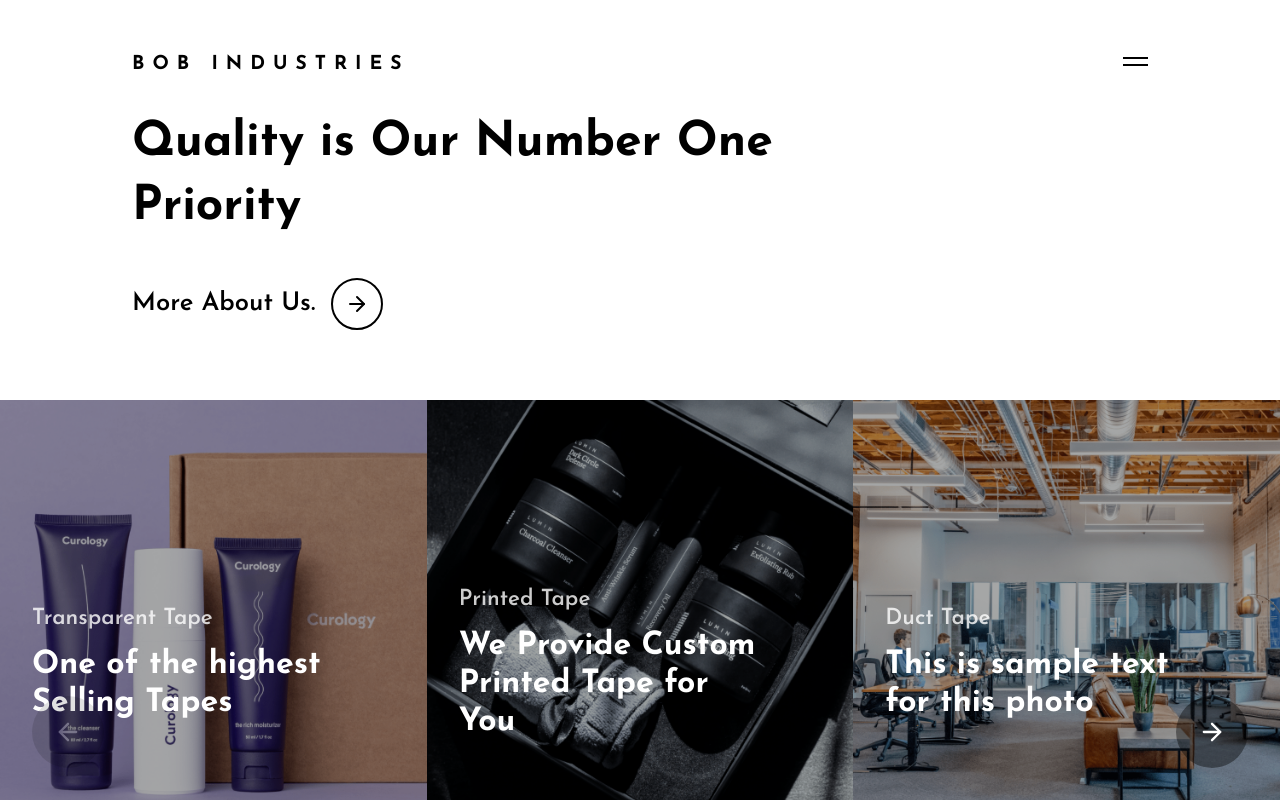
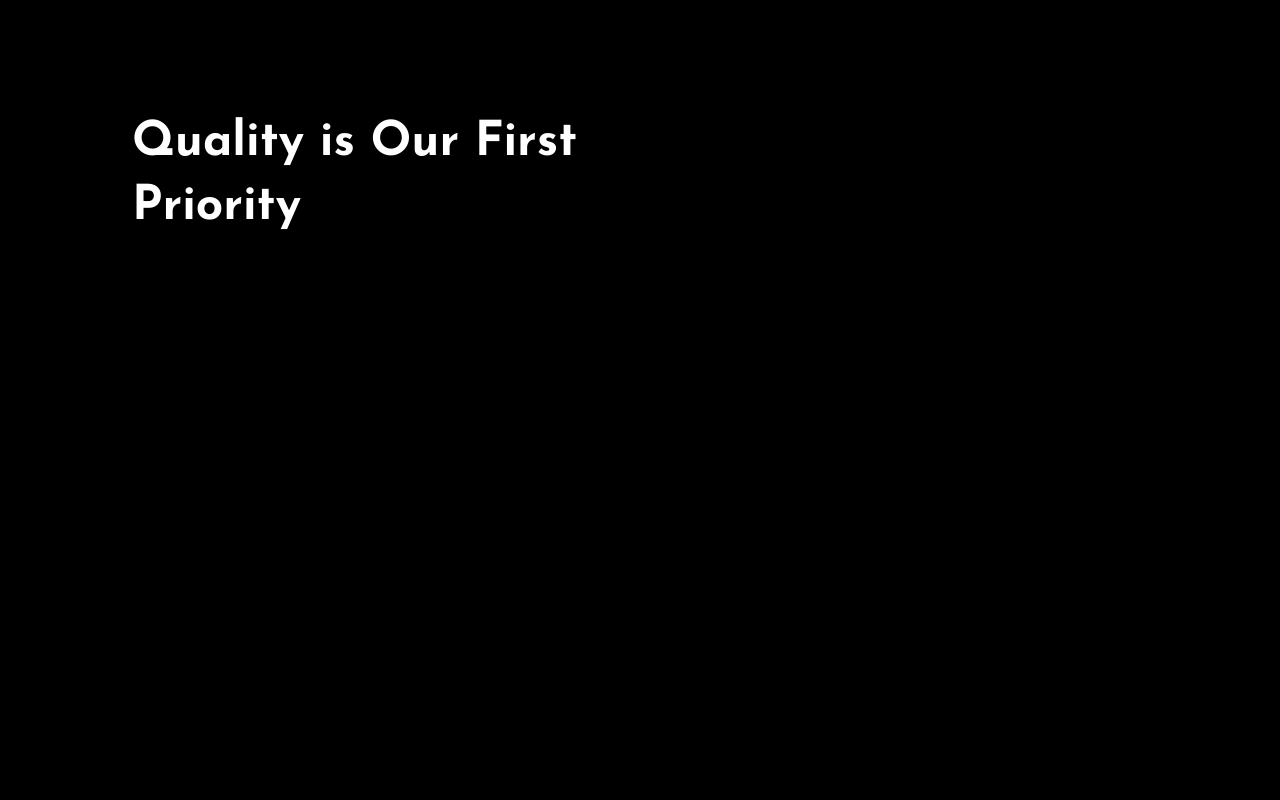
Before and after one commit to mitulpancholi/bob, a React (Create React App) app: page / in a window 1280 px wide. Built offline with nearby package versions, Linux system fonts and the light colour scheme.

Commit message:
over done

```diff
--- a/src/App.js
+++ b/src/App.js
@@ -2,6 +2,7 @@
 import Banner from "./components/banner";
 import Cases from "./components/cases";
 import Header from "./components/header";
+import IntroOverlay from "./components/introOverlay";
 import "./styles/App.scss";
 
 function App() {
@@ -11,6 +12,7 @@
   }, []);
   return (
     <div className="App">
+      <IntroOverlay />
       <Header />
       <Banner />
       <Cases />
--- a/src/components/banner.js
+++ b/src/components/banner.js
@@ -8,7 +8,7 @@
         <div className="row">
           <h2>
             <div className="line">
-              <span>Quality is Our Number One</span>
+              <span>Quality is Our First</span>
             </div>
             <div className="line">
               <span>Priority</span>
--- /dev/null
+++ b/src/components/introOverlay.js
@@ -0,0 +1,22 @@
+import React from "react";
+
+const IntroOverlay = () => {
+  return (
+    <>
+      <div className="intro-overlay">
+        <div className="top">
+          <div className="overlay-top"></div>
+          <div className="overlay-top"></div>
+          <div className="overlay-top"></div>
+        </div>
+        <div className="bottom">
+          <div className="overlay-bottom"></div>
+          <div className="overlay-bottom"></div>
+          <div className="overlay-bottom"></div>
+        </div>
+      </div>
+    </>
+  );
+};
+
+export default IntroOverlay;
--- a/src/styles/App.scss
+++ b/src/styles/App.scss
@@ -59,3 +59,76 @@
     height: 100%;
   }
 }
+
+// intro overlay
+
+.intro-overlay {
+  .top {
+    height: 50vh;
+    height: calc(var(--vh, 1vh) * 50);
+    position: absolute;
+    width: 100%;
+    z-index: 8;
+
+    .overlay-top {
+      position: absolute;
+      height: 100%;
+      width: 33.333vw;
+      background: $black;
+      bottom: 0;
+      left: 0;
+      right: 0;
+
+      @include media("<=tablet") {
+        width: 100vw;
+      }
+      &:nth-child(2) {
+        left: 33.333%;
+        @include media("<=tablet") {
+          display: none;
+        }
+      }
+      &:nth-child(3) {
+        left: 66.666%;
+        @include media("<=tablet") {
+          display: none;
+        }
+      }
+    }
+  }
+  .bottom {
+    height: 50vh;
+    height: calc(var(--vh, 1vh) * 50);
+    position: absolute;
+    width: 100%;
+    z-index: 8;
+    bottom: 0;
+    .overlay-bottom {
+      position: absolute;
+      height: 100%;
+      width: 33.333vw;
+      background: $black;
+      bottom: 0;
+      right: 66.66%;
+      @include media("<=tablet") {
+        width: 100vw;
+        right: 0;
+      }
+      &:nth-child(2) {
+        right: 33.333%;
+        @include media("<=tablet") {
+          width: 100vw;
+          top: 100%;
+          right: 0;
+        }
+      }
+      &:nth-child(3) {
+        right: 0;
+        @include media("<=tablet") {
+          width: 100vw;
+          top: 200%;
+        }
+      }
+    }
+  }
+}
--- a/src/styles/components/banner.scss
+++ b/src/styles/components/banner.scss
@@ -23,6 +23,11 @@
         font-size: 1.7rem;
         line-height: 2.2rem;
       }
+      // @include media("<=380px") {
+      //   margin-top: 72px;
+      //   font-size: 1.2rem;
+      //   line-height: 2.2rem;
+      // }
       .line {
         margin-bottom: 8px;
         height: 56px;
```
